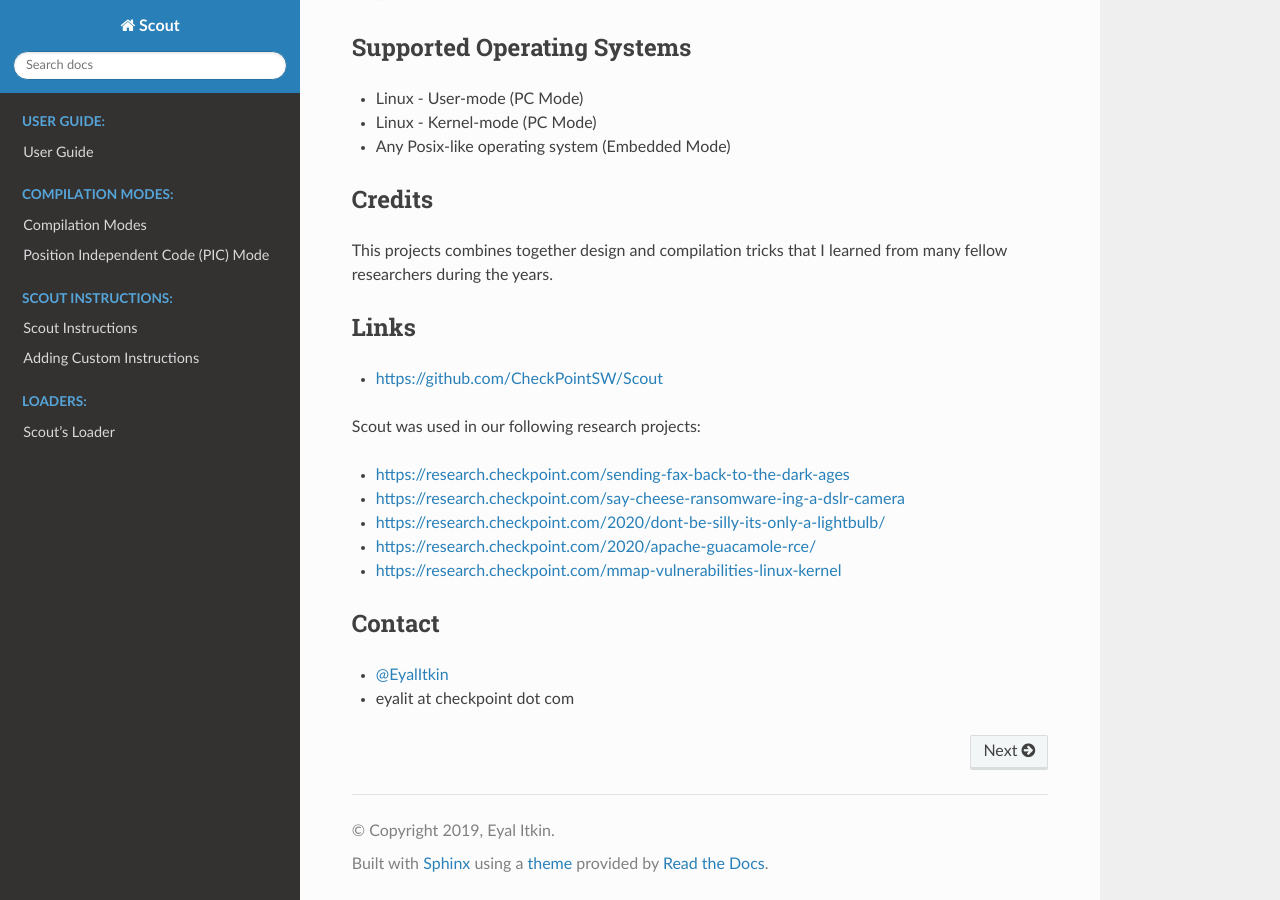
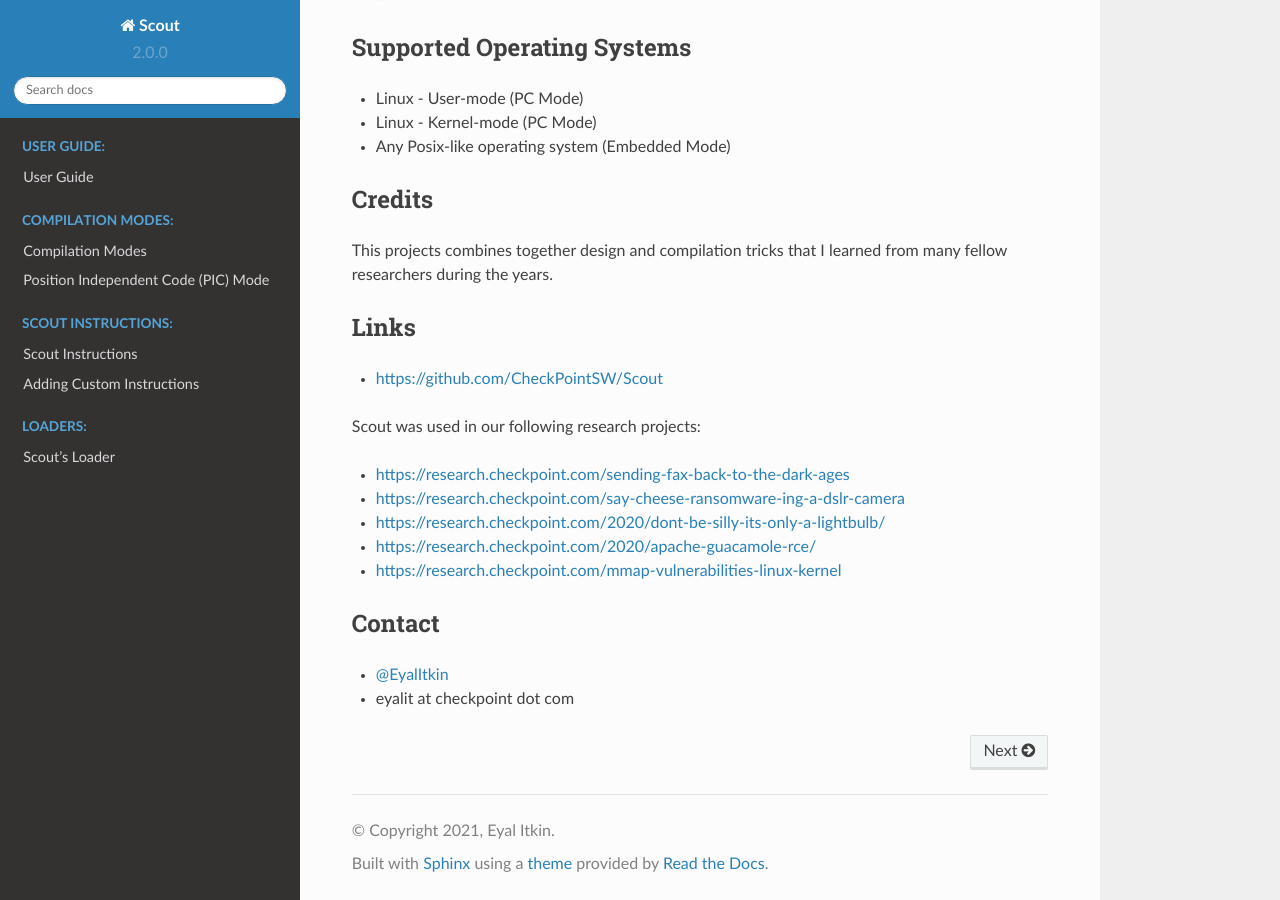
Before and after one commit to CheckPointSW/Scout, a Sphinx documentation site: the page built from docs/index.rst, in a window 1280 px wide and 900 px high, scrolled down 1228 px. Built offline with Sphinx 7.4.7 and the Read the Docs theme 2.0.0, drawn with Linux system fonts in a browser that asks for light colours.

Commit message:
[docs] Bump version to 2.0.0
This is a major (breaking) change, bump the version accordingly.

```diff
--- a/docs/conf.py
+++ b/docs/conf.py
@@ -20,13 +20,13 @@
 # -- Project information -----------------------------------------------------
 
 project = u'Scout'
-copyright = u'2019, Eyal Itkin'
+copyright = u'2021, Eyal Itkin'
 author = u'Eyal Itkin'
 
 # The short X.Y version
-version = u''
+version = u'2.0.0'
 # The full version, including alpha/beta/rc tags
-release = u''
+release = u'2.0.0'
 
 
 # -- General configuration ---------------------------------------------------
```
